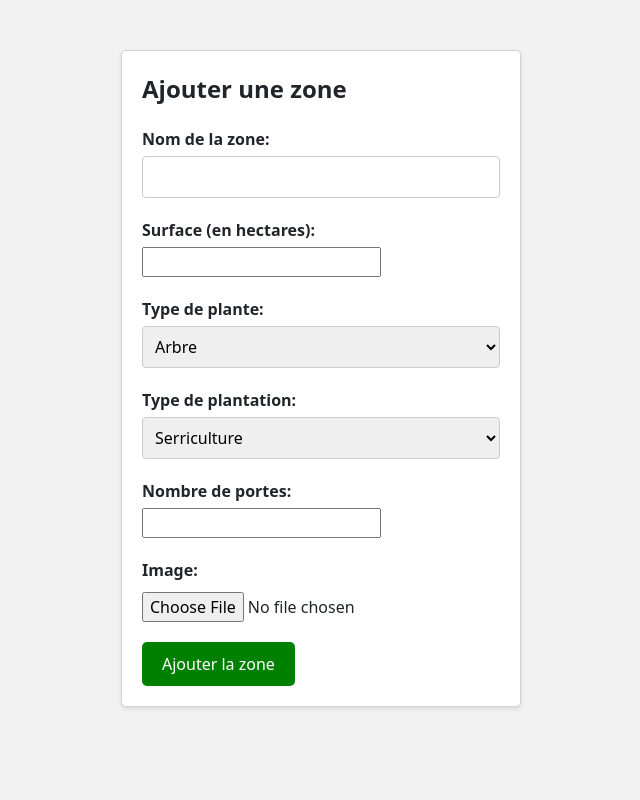
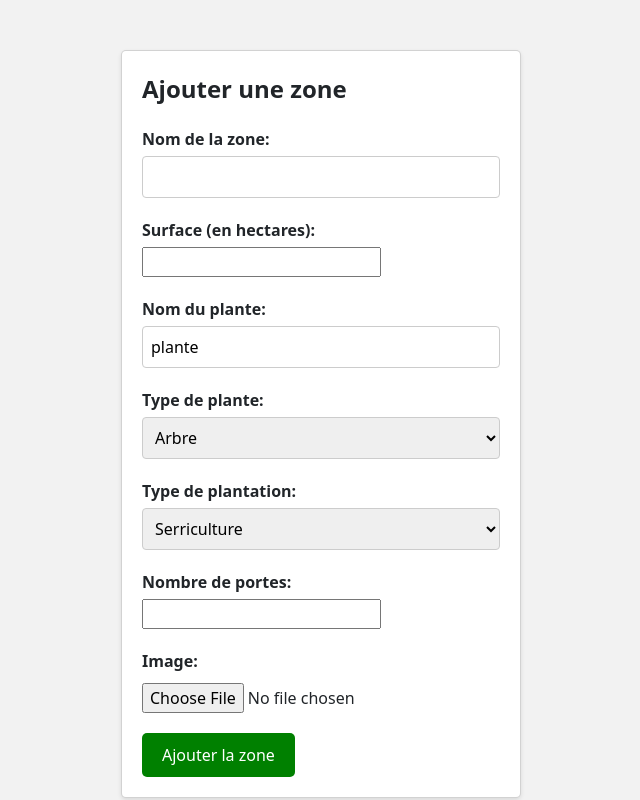
Before and after one commit to fatmaZine/projet, a Django app: page /zones/1/ajouter_zone/ in a window 1280 px wide. Shown: the whole page, without its empty margins (319-959 px from the left). Run offline with Django 3.2, Linux system fonts and the light colour scheme; data that the repository does not hold is empty; some libraries are stand-ins or nearby versions.

Commit message:
Updated project with [description of changes]

```diff
--- a/irrigation/irrigation/models.py
+++ b/irrigation/irrigation/models.py
@@ -59,6 +59,7 @@ class Plant(models.Model):
     plant_type = models.CharField(max_length=100)
     planting_date = models.DateField()
     tree_spacing = models.FloatField()
+    nbre_valve = models.IntegerField(null=False, blank=False , default='2')
     trees_per_hectare = models.FloatField()
     image = models.ImageField(upload_to='images/', default='irrigation\irrigation\images\Amandier.jpg')
 
@@ -67,21 +68,25 @@ class Plant(models.Model):
         return self.name
 
 class PlantForm(forms.ModelForm):
+    def clean_name(self):
+        name = self.cleaned_data.get('name')
+        if Plant.objects.filter(name=name).exists():
+            raise forms.ValidationError("Ce nom de plante est déjà utilisé.")
+        return name
+
     class Meta:
         model = Plant
         fields = '__all__'
 
-    def clean_plant_id(self):
-        plant_id = self.cleaned_data.get('plant_id')
-        if Plant.objects.filter(plant_id=plant_id).exists():
-            raise forms.ValidationError("Cet ID de plante est déjà utilisé.")
-        return plant_id
+
+
 
 class Zone(models.Model):
     zone_id = models.BigAutoField(primary_key=True, default='1')
     farm = models.ForeignKey(Farm, on_delete=models.CASCADE)
     name = models.CharField(max_length=255)
     surface = models.DecimalField(max_digits=10, decimal_places=2)
+    nom_plante = models.CharField(max_length=255, default='plante' )
     TYPE_PLANTE_CHOICES = [
         ('herbes', 'Herbes'),
         ('buisson', 'Buisson'),
@@ -103,4 +108,13 @@ class Zone(models.Model):
 class ZoneForm(forms.ModelForm):
     class Meta:
         model = Zone
-        fields = ['name', 'surface','type_plante','type_plantation','nombre_portes']
+        fields = ['name', 'surface','nom_plante','type_plante','type_plantation','nombre_portes']
+
+
+class CapteurTemperature(models.Model):
+    zone = models.ForeignKey(Zone, on_delete=models.CASCADE)
+    valeur = models.DecimalField(max_digits=5, decimal_places=2)
+
+class CapteurHumidite(models.Model):
+    zone = models.ForeignKey(Zone, on_delete=models.CASCADE)
+    valeur = models.DecimalField(max_digits=5, decimal_places=2)
--- a/irrigation/irrigation/urls.py
+++ b/irrigation/irrigation/urls.py
@@ -35,6 +35,6 @@ urlpatterns = [
     path('ajouter-plante/', views.ajouter_plante, name='ajouter_plante'),
     path('zones/<str:farm_id>/', views.zones_view, name='zones'),
     path('zones/<str:farm_id>/ajouter_zone/', views.ajouter_zone, name='ajouter_zone'),
-
+    path('zones/<int:zone_id>/temperature-humidite/', views.afficher_temperature_humidite, name='afficher_temperature_humidite'),
 
 ] + static(settings.STATIC_URL, document_root=settings.STATIC_ROOT)
--- a/irrigation/irrigation/views.py
+++ b/irrigation/irrigation/views.py
@@ -176,6 +176,7 @@ def ajouter_plante(request):
                 'planting_date': plant.planting_date.isoformat(),
                 'tree_spacing': plant.tree_spacing,
                 'trees_per_hectare': plant.trees_per_hectare,
+                'nbre_des_valves':plant.nbre_valve,
             }
 
             serialized_plant_data = json.dumps(plant_data)
@@ -308,6 +309,7 @@ def ajouter_zone(request: HttpRequest, farm_id):
             "farm_id": farm_id,
             "name": zone.name,
             "surface": float(zone.surface),
+            "nom_plante": zone.nom_plante,
             "type_plante": zone.type_plante,
             "type_plantation": zone.type_plantation,
             "nombre_portes": zone.nombre_portes,
@@ -319,3 +321,46 @@ def ajouter_zone(request: HttpRequest, farm_id):
         'form': form
     }
     return render(request, 'ajouter_zone.html', context)
+
+from django.shortcuts import render, get_object_or_404
+from .models import Zone, CapteurTemperature, Plant
+def afficher_temperature_humidite(request, zone_id):
+    zone = get_object_or_404(Zone, pk=zone_id)
+    capteurs_temperature = CapteurTemperature.objects.filter(zone=zone)
+    plant = Plant.objects.get(name=zone.nom_plante)
+
+    temperature_ideale_plante = plant.ideal_temperature
+    humidite_ideale_plante = plant.ideal_humidity
+
+    # Récupérer les données de température depuis Firebase Realtime Database
+    temperature_ref = db.reference('zones/{}/capteur_temperature'.format(zone_id))
+    temperature_snap = temperature_ref.get()
+    if temperature_snap:
+        temperatures = temperature_snap.values()
+    else:
+        temperatures = []
+
+    # Récupérer les données d'humidité depuis Firebase Realtime Database
+    humidite_ref = db.reference('zones/{}/capteur_humidite'.format(zone_id))
+    humidite_snap = humidite_ref.get()
+    if humidite_snap:
+        humidites = humidite_snap.values()
+    else:
+        humidites = []
+
+    # Vérifier les conditions pour activer les boutons de valves
+    is_temperature_above_ideale = any(temp > temperature_ideale_plante for temp in temperatures)
+    is_humidite_below_ideale = any(humid < humidite_ideale_plante for humid in humidites)
+
+    context = {
+        'zone': zone,
+        'capteurs_temperature': capteurs_temperature,
+        'temperature_ideale_plante': temperature_ideale_plante,
+        'humidite_ideale_plante': humidite_ideale_plante,
+        'temperatures': temperatures,
+        'humidites': humidites,
+        'is_temperature_above_ideale': is_temperature_above_ideale,
+        'is_humidite_below_ideale': is_humidite_below_ideale
+    }
+
+    return render(request, 'dash.html', context)
--- a/irrigation/templates/ajouter_ferme.html
+++ b/irrigation/templates/ajouter_ferme.html
@@ -85,10 +85,7 @@
               {{ form.surface }}
             </div>
           </div>
-           <form>
-    <input type="file" id="photoInput" accept="image/*">
-    <button type="button" onclick="uploadPhoto()">Ajouter</button>
-  </form><br>
+
 
           <button type="submit" class="btn btn-primary">Ajouter</button>
         </form>
--- a/irrigation/templates/ajouter_plante.html
+++ b/irrigation/templates/ajouter_plante.html
@@ -105,6 +105,10 @@
             <input type="text" class="form-control" id="id_trees_per_hectare" name="trees_per_hectare" required>
           </div>
           <div class="form-group">
+            <label for="id_tree_spacing">nombre des valves:</label>
+            <input type="text" class="form-control" id="id_nbre_valve" name="nbre_valve" required>
+          </div>
+          <div class="form-group">
             <label for="id_image">Image:</label>
             <input type="file" class="form-control" id="id_image" name="image">
           </div>
--- a/irrigation/templates/ajouter_zone.html
+++ b/irrigation/templates/ajouter_zone.html
@@ -89,6 +89,10 @@
         {{ form.surface }}
       </div>
       <div class="form-group">
+       <label for="id_nom_plante">Nom du plante:</label>
+        {{ form.nom_plante }}
+      </div>
+      <div class="form-group">
         <label for="id_type_plante">Type de plante:</label>
         {{ form.type_plante }}
       </div>
```
Also changed, not shown: irrigation/db.sqlite, irrigation/irrigation/migrations/0002_zone_nom_plante.py (added), irrigation/irrigation/migrations/0003_plant_nbre_valve.py (added), irrigation/irrigation/migrations/0004_capteurtemperature_capteurhumidite.py (added), irrigation/templates/dash.html (added).
